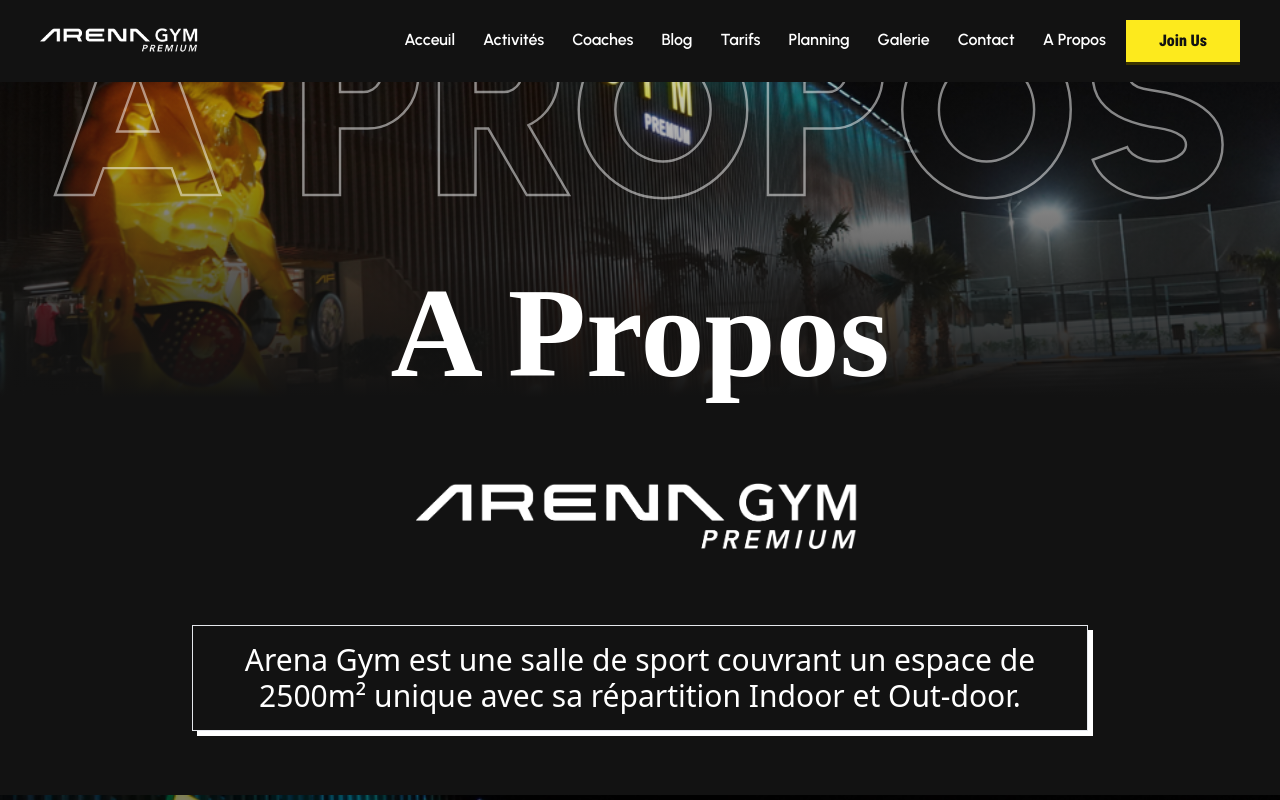
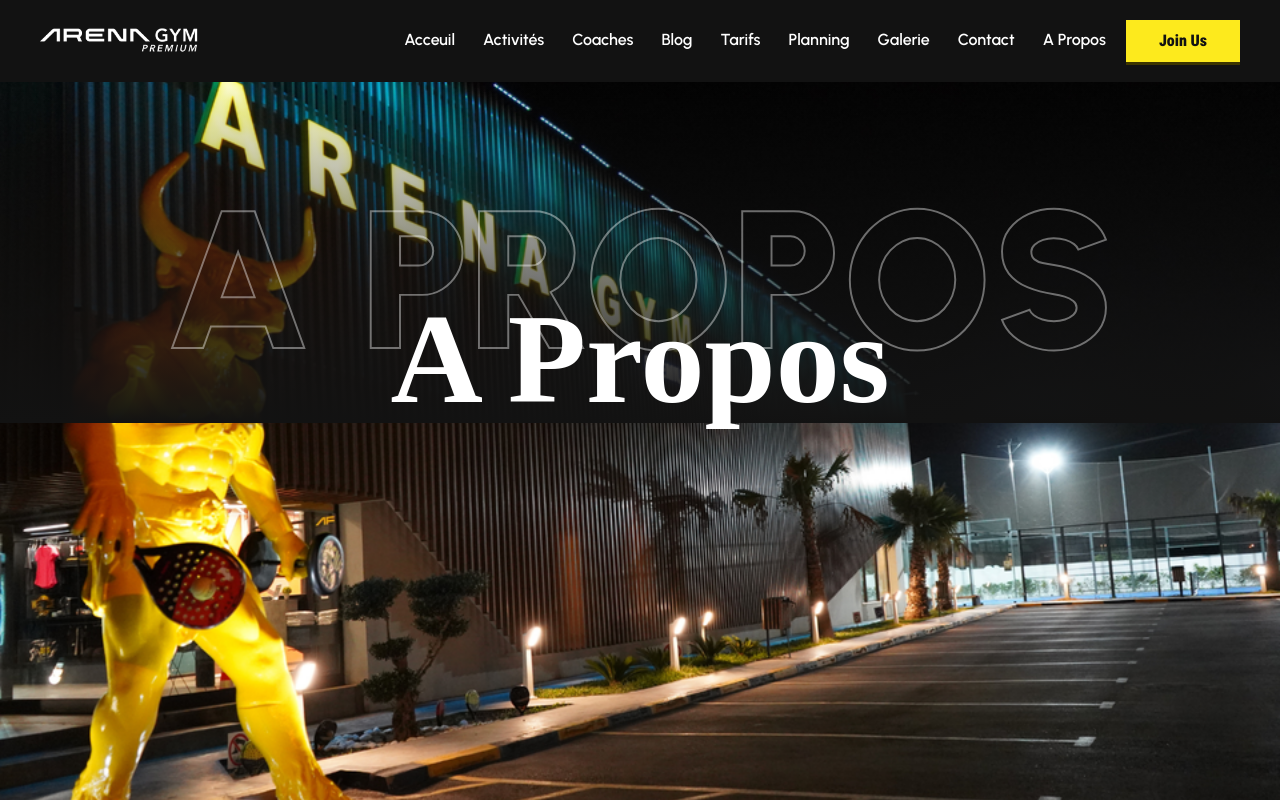
Before and after one commit to medazizktata/Arena-gym-website, a React (Vite) app in the folder Arena-gym-website/: page /about in a window 1280 px wide. Shown: the top 800 px of the page. Built offline with nearby package versions, Linux system fonts and the light colour scheme.

Commit message:
PageIntroduction Comp creation + Impl in About page

```diff
--- /dev/null
+++ b/Arena-gym-website/src/components/PageIntroduction.jsx
@@ -0,0 +1,63 @@
+import React from "react";
+import { getColor } from "../utils/getColor";
+import BackgroundText from "./BackgroundText";
+
+function PageIntroduction({
+  imgSrc,
+  BGText = "",
+  title,
+  titleProps = "text-white text-center",
+  subTitle="",
+  subTitleProps = "text-white text-center",
+}) {
+  const translateValue = 30 - BGText.length * 0.5;
+
+  // Calculate extraHeight based on whether BGText is empty or not
+  let extraHeight = 110;
+  if (BGText === "") {
+    extraHeight = 140;
+  }
+
+  return (
+    <>
+      <div className="my-20 relative">
+        <div className="inline-block flex flex-col relative z-10">
+          <div className="transform translate-y-28">
+            <div
+              className={`w-[80%] mx-auto transform translate-y-${translateValue} opacity-80`}
+            >
+              <BackgroundText
+                text={`${BGText}`}
+                strokeColor="white"
+                fontFamily={"urbanist"}
+                textSize={20}
+              />
+            </div>
+          </div>
+          <h1
+            className={`inline font-Gentona font-black text-9xl inline ${titleProps}`}
+          >
+            {title}
+          </h1>
+          <h2 className={`inline ${subTitleProps}`}>{subTitle}</h2>
+        </div>
+
+        <img
+          src={`${imgSrc}`}
+          className={`absolute inset-0 w-full h-[${extraHeight}%] object-cover`}
+          alt="Background"
+        />
+        <div
+          className={`absolute inset-0 w-full h-[${extraHeight}%]`}
+          style={{
+            background: `linear-gradient(to top, ${getColor(
+              "blackBG"
+            )}, rgba(255,255,255,0))`,
+          }}
+        ></div>
+      </div>
+    </>
+  );
+}
+
+export default PageIntroduction;
--- a/Arena-gym-website/src/pages/About/About.jsx
+++ b/Arena-gym-website/src/pages/About/About.jsx
@@ -4,39 +4,19 @@ import Navbar from "../../components/Navbar/Navbar";
 import { getColor } from "../../utils/getColor";
 import CustomizableTextBox from "../../components/CustomizableTextBox";
 import BigCaroussel from "../../components/BigCaroussel";
+import PageIntroduction from "../../components/PageIntroduction";
 
 function About() {
   return (
     <>
-      <Navbar />
-      <div className="mb-10 relative">
-        <div className="inline-block flex flex-col relative z-10">
-          <div className="">
-            <BackgroundText
-              text={"A Propos"}
-              strokeColor="white"
-              fontFamily={"urbanist"}
-              textSize={20}
-            />
-          </div>
-          <h1 className="inline text-white font-Gentona font-black text-9xl text-center">
-            A Propos
-          </h1>
-        </div>
-
-        <img
-          src="src/assets/Images/Caroussel/Hero-section/Arena_exterior_best.png"
-          className="absolute inset-0 w-full h-full object-cover"
-          alt="Background"
+      <div className="my-20">
+        <PageIntroduction
+          imgSrc={
+            "src/assets/Images/Caroussel/Hero-section/Arena_exterior_best.png"
+          }
+          title={"A Propos"}
+          BGText={"A Propos"}
         />
-        <div
-          className="absolute inset-0 w-full"
-          style={{
-            background: `linear-gradient(to top, ${getColor(
-              "blackBG"
-            )}, rgba(255,255,255,0))`,
-          }}
-        ></div>
       </div>
       <div className="flex flex-col justify-center items-center">
         <img
```
